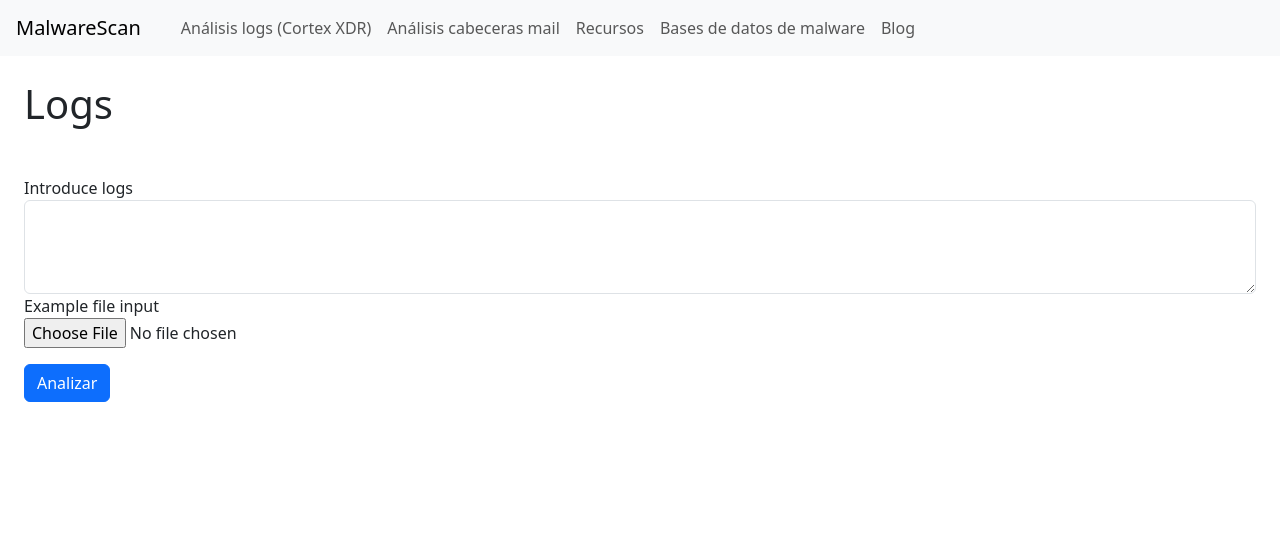
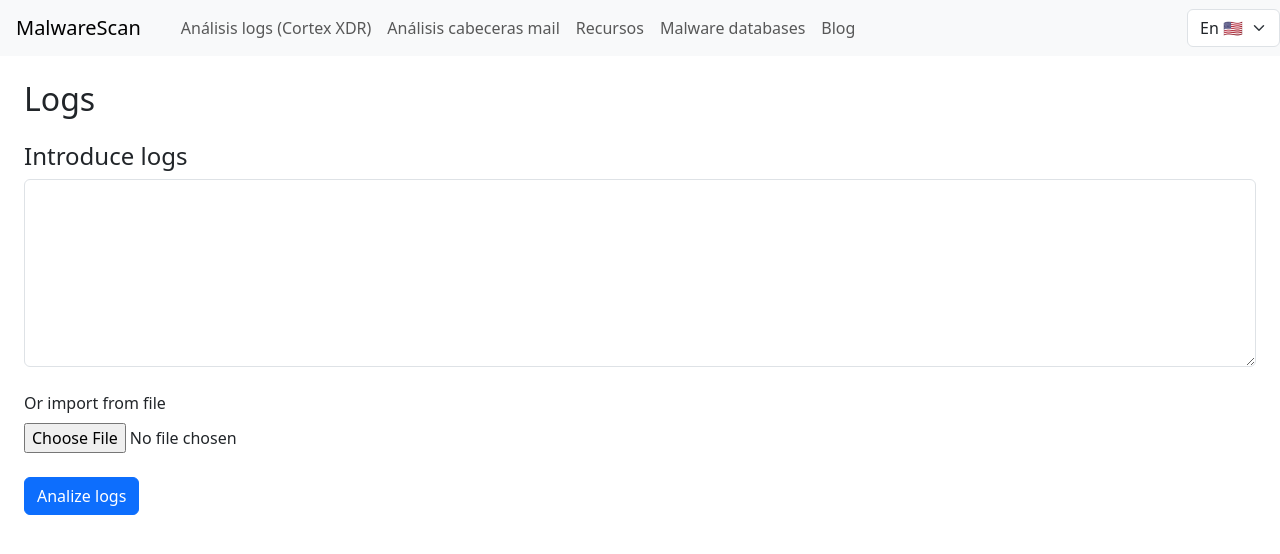
Before and after one commit to aliciacarrascoo/tfg-nuxt, a Nuxt app: page /logs in a window 1280 px wide. Shown: the top 554 px of the page. Built offline with nearby package versions, Linux system fonts and the light colour scheme.

Commit message:
Internolization and json upload

```diff
--- /dev/null
+++ b/i18n.config.ts
@@ -0,0 +1,14 @@
+export default defineI18nConfig(() => ({
+    legacy: false,
+    locale: 'en',
+    messages: {
+      en: {
+        analizeLogs: 'Analize logs',
+        databasesNav: 'Malware databases'
+      },
+      es: {
+        analizeLogs: 'Analizar logs',
+        databasesNav: 'Bases de datos de malware'
+      }
+    }
+  }))
--- a/layouts/default.vue
+++ b/layouts/default.vue
@@ -1,3 +1,7 @@
+<script setup>
+    const { locale } = useI18n()
+</script>
+
 <template>
     <div>
         <header>
@@ -11,10 +15,16 @@
                     <NuxtLink class="nav-link" to="/logs">Análisis logs (Cortex XDR)</NuxtLink>
                     <NuxtLink class="nav-link" to="/headers">Análisis cabeceras mail</NuxtLink>
                     <NuxtLink class="nav-link" to="/resources">Recursos</NuxtLink>
-                    <NuxtLink class="nav-link" to="/databases">Bases de datos de malware</NuxtLink>
+                    <NuxtLink class="nav-link" to="/databases">{{ $t("databasesNav")}}</NuxtLink>
                     <NuxtLink class="nav-link" to="/blog">Blog</NuxtLink>
                 </div>
                 </div>
+                <form>
+                <select class="form-select" v-model="locale">
+                    <option value="en">En 🇺🇸</option>
+                    <option value="es">Es 🇪🇸</option>
+                </select>
+                </form>
             </nav>
         </header>
         <div>
--- a/nuxt.config.ts
+++ b/nuxt.config.ts
@@ -3,4 +3,12 @@ export default defineNuxtConfig({
   devtools: { enabled: true },
   pages: true,
   css: ['~/assets/styles/main.scss'],
+  modules: [
+    [
+      '@nuxtjs/i18n',
+      {
+        vueI18n: './i18n.config.ts' // if you are using custom path, default
+      }
+    ]
+  ]
 })
--- a/package.json
+++ b/package.json
@@ -11,6 +11,7 @@
   },
   "devDependencies": {
     "@nuxt/devtools": "latest",
+    "@nuxtjs/i18n": "^8.0.0-rc.5",
     "nuxt": "^3.7.4",
     "vue": "^3.3.4",
     "vue-router": "^4.2.5"
--- a/pages/logs.vue
+++ b/pages/logs.vue
@@ -1,14 +1,27 @@
+<script setup>
+    const logs = ref("");
+    const fileInput = ref(null)
+
+    async function fileChange(){
+        const file = fileInput.value?.files[0]
+        if (file) {
+            const contents = await file.text()
+            logs.value = contents;
+        }
+    }
+</script>
+
 <template>
     <div class="p-4 vh-100">
-        <h1 class="title mb-5">Logs</h1>
+        <h2 class="title mb-4">Logs</h2>
         <div class="form-group h-50 ">
-            <label for="exampleFormControlTextarea1">Introduce logs</label>
-            <textarea class="form-control h-25" id="exampleFormControlTextarea1" rows="3"></textarea>
-            <div class="w-100 d-fle">
-                <div class="mr-2">Example file input</div>
-                <input type="file" class="form-control-file" id="exampleFormControlFile1">
+            <h4 class="mb-2">Introduce logs</h4>
+            <textarea class="form-control h-50" id="exampleFormControlTextarea1" v-model="logs"/>
+            <div class="w-100 d-fle my-4">
+                <div class="mb-2">Or import from file</div>
+                <input ref="fileInput" type="file" class="form-control-file" accept=".json" @change="fileChange">
             </div>
-            <button class="btn btn-primary mt-3 ml-auto">Analizar</button>
+            <button class="btn btn-primary ml-auto">{{ $t('analizeLogs') }}</button>
         </div>
     </div>
 </template>
```
Also changed, not shown: 1 other file (tests, documents, lock files or other folders).
